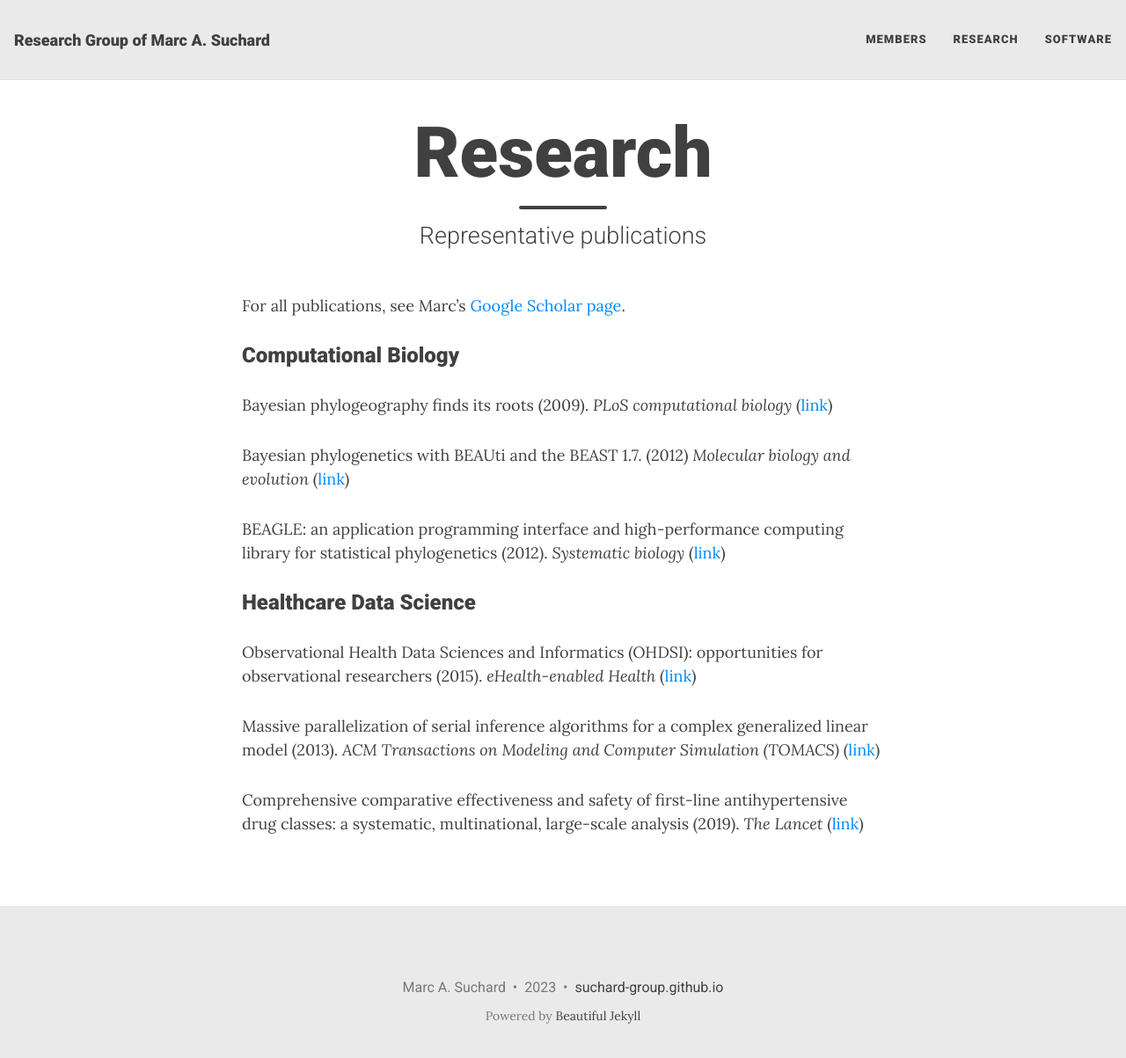
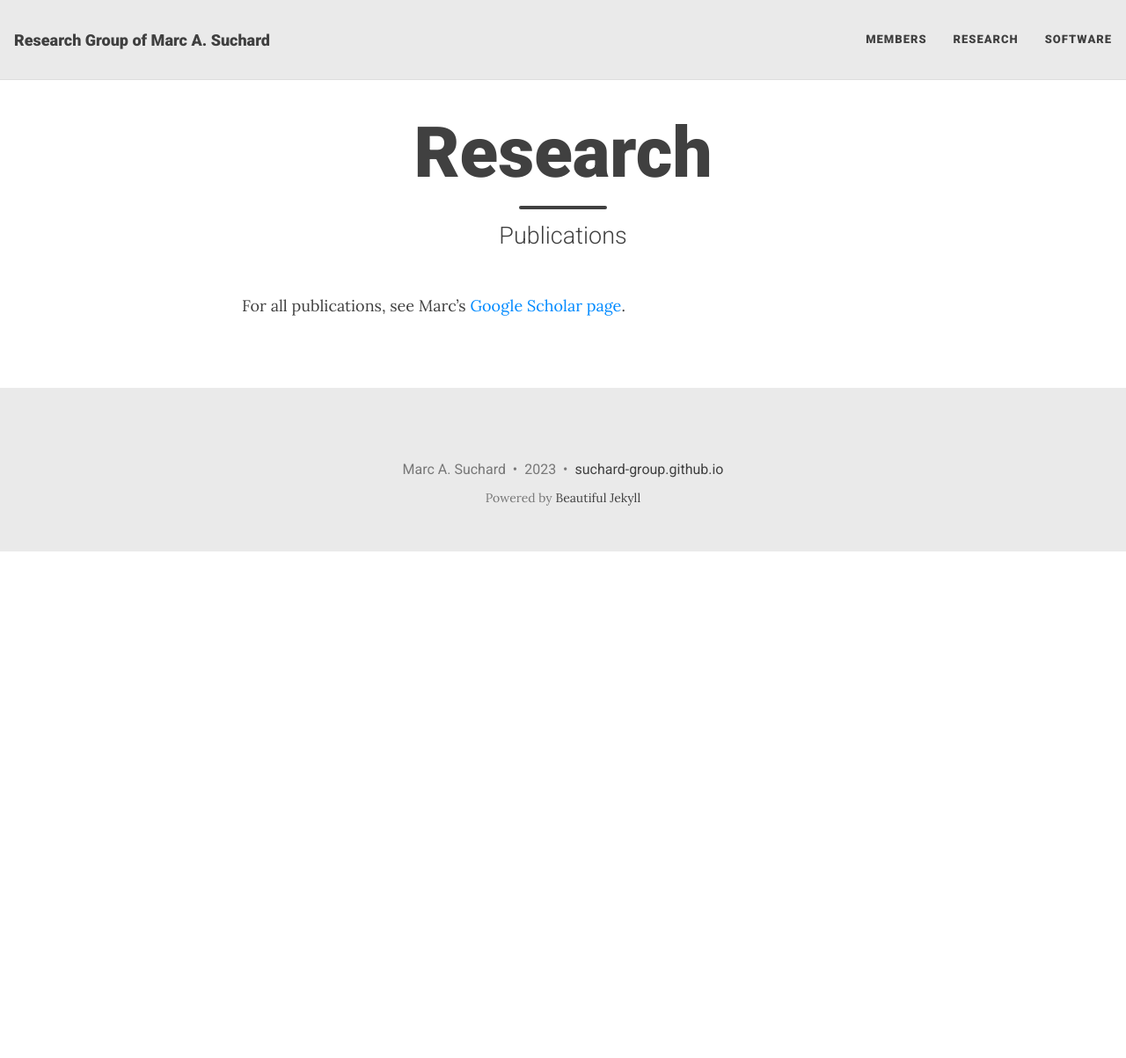
Before and after one commit to suchard-group/suchard-group.github.io, a Jekyll site: the page built from research.md, in a window 1280 px wide and 1216 px high. Shown: the top 1203 px of the window at 88% size. Built offline with Jekyll 4.4.1, drawn with Linux system fonts in a browser that asks for light colours; nearby versions of some CDN libraries.

Commit message:
Remove unholy short list
Probably want a grid-like presentation with title pictures and click-able links to papers.

```diff
--- a/research.md
+++ b/research.md
@@ -1,24 +1,7 @@
 ---
 layout: page
 title: Research
-subtitle: Representative publications
+subtitle: Publications
 ---
 
 For all publications, see Marc's [Google Scholar page](https://scholar.google.com/citations?hl=en&user=vF2UV4MAAAAJ).
-
-### Computational Biology
-
-Bayesian phylogeography finds its roots (2009). _PLoS computational biology_ ([link](https://journals.plos.org/ploscompbiol/article?id=10.1371/journal.pcbi.1000520))
-
-Bayesian phylogenetics with BEAUti and the BEAST 1.7. (2012) _Molecular biology and evolution_ ([link](https://academic.oup.com/mbe/article/29/8/1969/1044583))
-
-BEAGLE: an application programming interface and high-performance computing library for statistical phylogenetics (2012). _Systematic biology_ ([link](https://academic.oup.com/sysbio/article/61/1/170/1680634))
-
-
-### Healthcare Data Science
-
-Observational Health Data Sciences and Informatics (OHDSI): opportunities for observational researchers (2015). _eHealth-enabled Health_ ([link](https://ebooks.iospress.nl/doi/10.3233/978-1-61499-564-7-574))
-
-Massive parallelization of serial inference algorithms for a complex generalized linear model (2013). _ACM Transactions on Modeling and Computer Simulation (TOMACS)_ ([link](https://dl.acm.org/doi/abs/10.1145/2414416.2414791))
-
-Comprehensive comparative effectiveness and safety of first-line antihypertensive drug classes: a systematic, multinational, large-scale analysis (2019). _The Lancet_ ([link](https://www.sciencedirect.com/science/article/pii/S0140673619323177))
```
